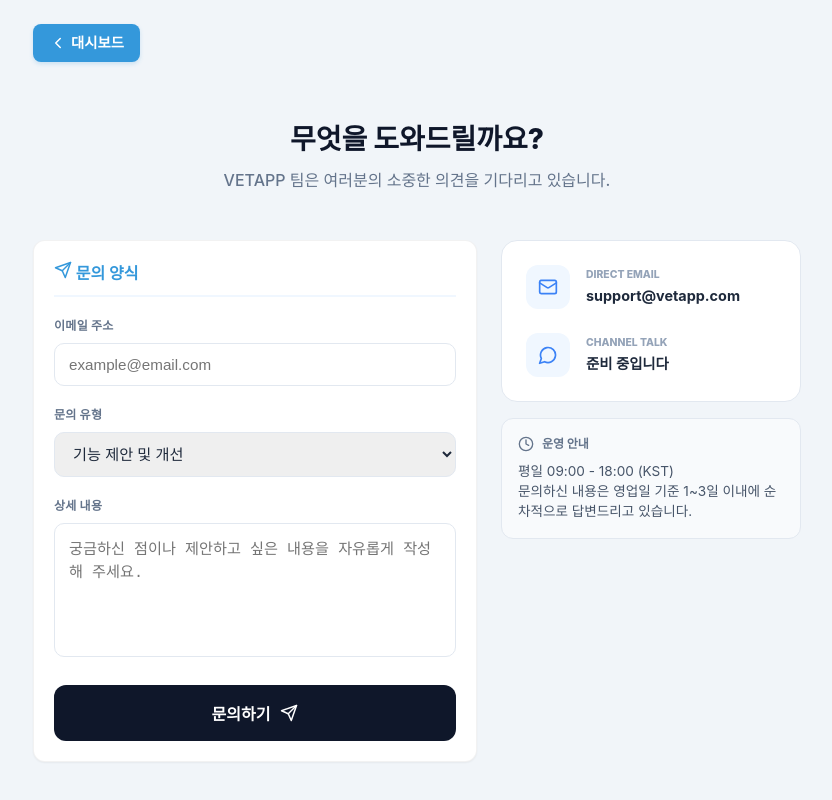
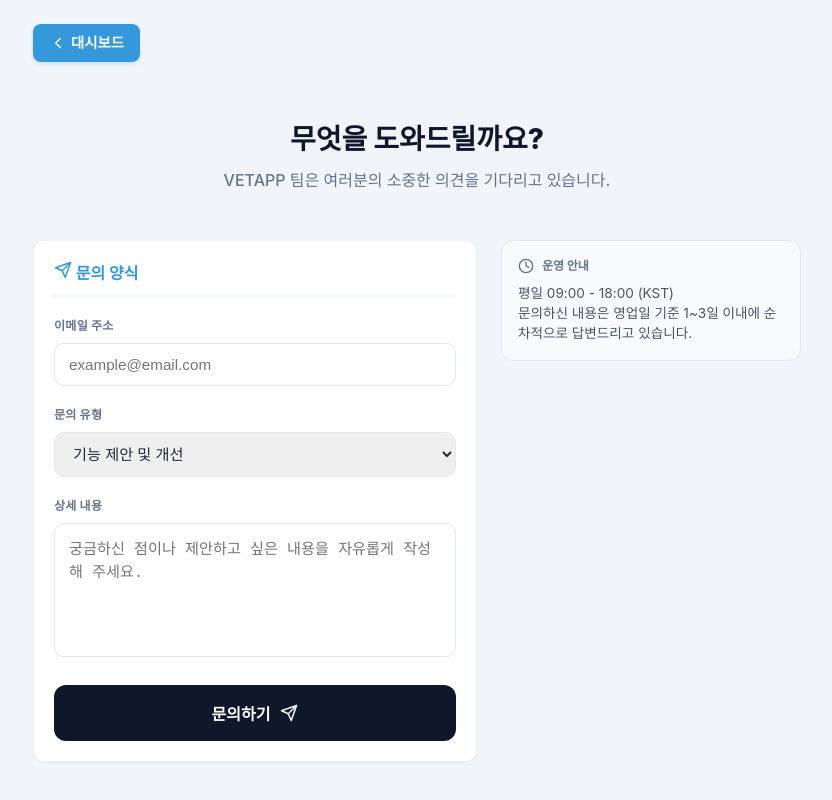
Before and after one commit to dvmhasik-maker/vetapp, a React (Vite) app: page /contact in a window 1280 px wide. Shown: the top 800 px of the page, without its empty margins (223-1055 px from the left). Built offline with nearby package versions, Linux system fonts and the light colour scheme.

Commit message:
style: 문의하기 페이지 사이드바 정보 간소화 (Direct Email 및 Channel Talk 제거)

```diff
--- a/src/components/legal/Contact.tsx
+++ b/src/components/legal/Contact.tsx
@@ -1,5 +1,5 @@
 import React, { useState } from 'react';
-import { ChevronLeft, Mail, MessageCircle, Send, Clock, CheckCircle2, AlertCircle, Loader2 } from 'lucide-react';
+import { ChevronLeft, Send, Clock, CheckCircle2, AlertCircle, Loader2 } from 'lucide-react';
 import { Link } from 'react-router-dom';
 
 const Contact: React.FC = () => {
@@ -135,24 +135,7 @@ const Contact: React.FC = () => {
 
         {/* Info Sidebar */}
         <div className="contact-info-sidebar">
-          <div className="info-card">
-            <div className="info-item">
-              <div className="info-icon"><Mail size={20} /></div>
-              <div className="info-text">
-                <label>Direct Email</label>
-                <p>support@vetapp.com</p>
-              </div>
-            </div>
-            <div className="info-item">
-              <div className="info-icon"><MessageCircle size={20} /></div>
-              <div className="info-text">
-                <label>Channel Talk</label>
-                <p>준비 중입니다</p>
-              </div>
-            </div>
-          </div>
-
-          <div className="support-notice">
+          <div className="support-notice no-margin-top">
             <div className="notice-header">
               <Clock size={16} />
               <span>운영 안내</span>
@@ -201,13 +184,8 @@ const Contact: React.FC = () => {
 
         .error-note { display: flex; align-items: center; gap: 8px; color: #ef4444; font-size: 0.85rem; margin-top: -0.5rem; }
 
-        .info-card { background: #fff; border-radius: 16px; border: 1px solid #e2e8f0; padding: 24px; display: flex; flex-direction: column; gap: 24px; }
-        .info-item { display: flex; gap: 16px; align-items: center; }
-        .info-icon { width: 44px; height: 44px; border-radius: 12px; background: #f0f7ff; color: #3b82f6; display: flex; align-items: center; justify-content: center; }
-        .info-text label { display: block; font-size: 0.65rem; font-weight: 800; color: #94a3b8; text-transform: uppercase; margin-bottom: 2px; }
-        .info-text p { font-size: 0.9rem; font-weight: 700; color: #1e293b; margin: 0; }
-
-        .support-notice { margin-top: 16px; background: #f8fafc; border-radius: 12px; padding: 16px; border: 1px solid #e2e8f0; }
+        .support-notice { background: #f8fafc; border-radius: 12px; padding: 16px; border: 1px solid #e2e8f0; }
+        .support-notice.no-margin-top { margin-top: 0; }
         .notice-header { display: flex; align-items: center; gap: 8px; font-size: 0.75rem; font-weight: 800; color: #64748b; margin-bottom: 8px; }
         .support-notice p { font-size: 0.85rem; color: #475569; margin: 0; line-height: 1.5; }
 
```
